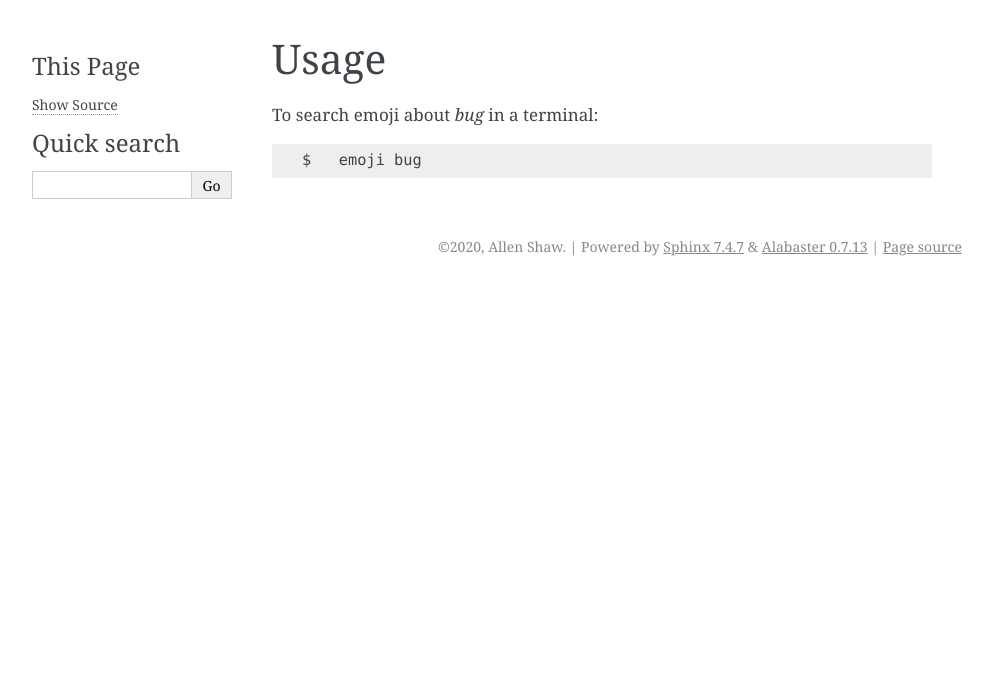
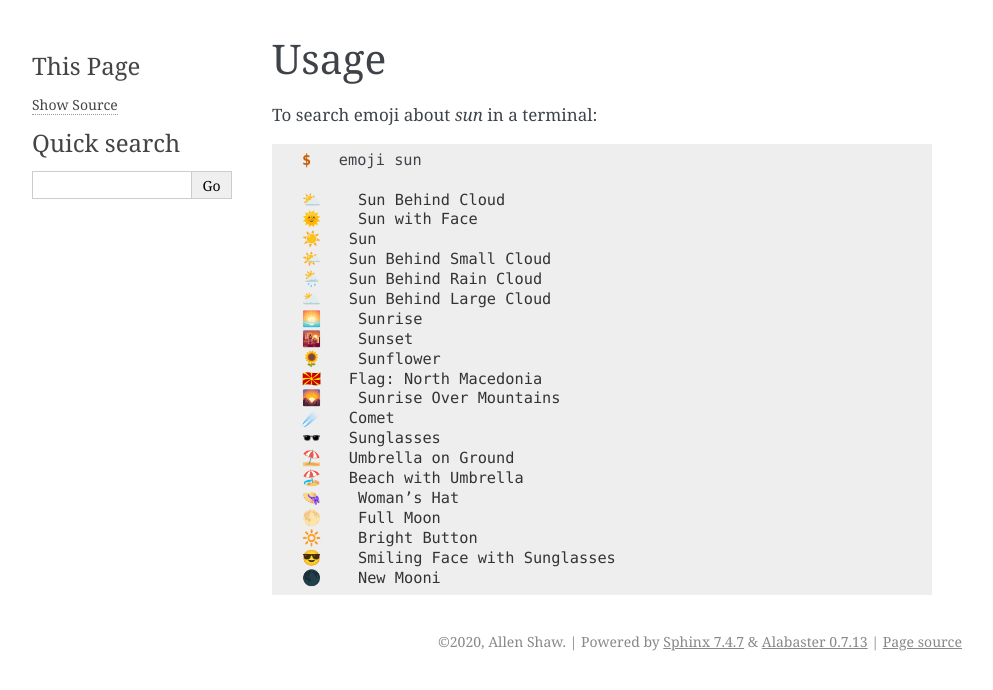
Before and after one commit to lonsty/emoji, a Sphinx documentation site: the page built from docs/usage.rst, in a window 1280 px wide. Shown: the top 690 px of the page, without its empty margins (148-1141 px from the left). Built offline with Sphinx 7.4.7, drawn with Linux system fonts in a browser that asks for light colours; pages that are not in the unit, such as notebooks, are missing from menus.

Commit message:
📝 update documents

```diff
--- a/README.rst
+++ b/README.rst
@@ -1,5 +1,5 @@
 =====
-emoji
+emoji2
 =====
 
 
@@ -16,7 +16,7 @@ emoji
 
 
 
-Search emoji quickly.
+Search emoji by keywords in terminal.
 
 
 * Free software: MIT license
--- a/docs/installation.rst
+++ b/docs/installation.rst
@@ -12,7 +12,7 @@ To install emoji, run this command in your terminal:
 
 .. code-block:: console
 
-    $ pip install emoji
+    $ pip install emoji2
 
 This is the preferred method to install emoji, as it will always install the most recent stable release.
 
--- a/docs/usage.rst
+++ b/docs/usage.rst
@@ -2,6 +2,29 @@
 Usage
 =====
 
-To search emoji about `bug` in a terminal::
+To search emoji about `sun` in a terminal:
 
- $   emoji bug
+.. code-block:: console
+
+    $   emoji sun
+
+    ⛅ 	 Sun Behind Cloud
+    🌞 	 Sun with Face
+    ☀️ 	 Sun
+    🌤️ 	 Sun Behind Small Cloud
+    🌦️ 	 Sun Behind Rain Cloud
+    🌥️ 	 Sun Behind Large Cloud
+    🌅 	 Sunrise
+    🌇 	 Sunset
+    🌻 	 Sunflower
+    🇲🇰 	 Flag: North Macedonia
+    🌄 	 Sunrise Over Mountains
+    ☄️ 	 Comet
+    🕶️ 	 Sunglasses
+    ⛱️ 	 Umbrella on Ground
+    🏖️ 	 Beach with Umbrella
+    👒 	 Woman’s Hat
+    🌕 	 Full Moon
+    🔆 	 Bright Button
+    😎 	 Smiling Face with Sunglasses
+    🌑 	 New Mooni
--- a/setup.py
+++ b/setup.py
@@ -31,7 +31,7 @@ setup(
         'Programming Language :: Python :: 3.7',
         'Programming Language :: Python :: 3.8',
     ],
-    description="Search emoji quickly.",
+    description="Search emoji by keywords in terminal.",
     entry_points={
         'console_scripts': [
             'emoji=emoji.cli:main',
```
